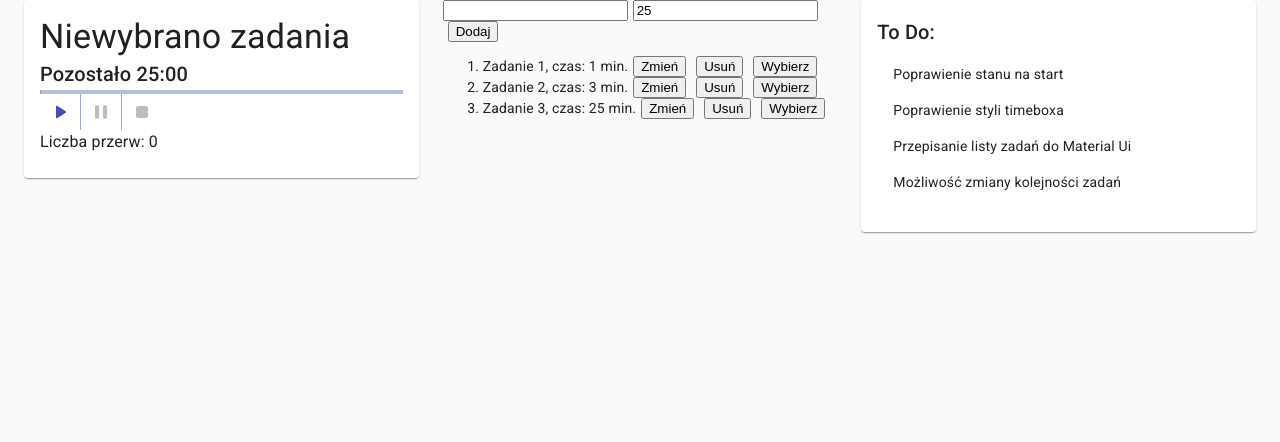
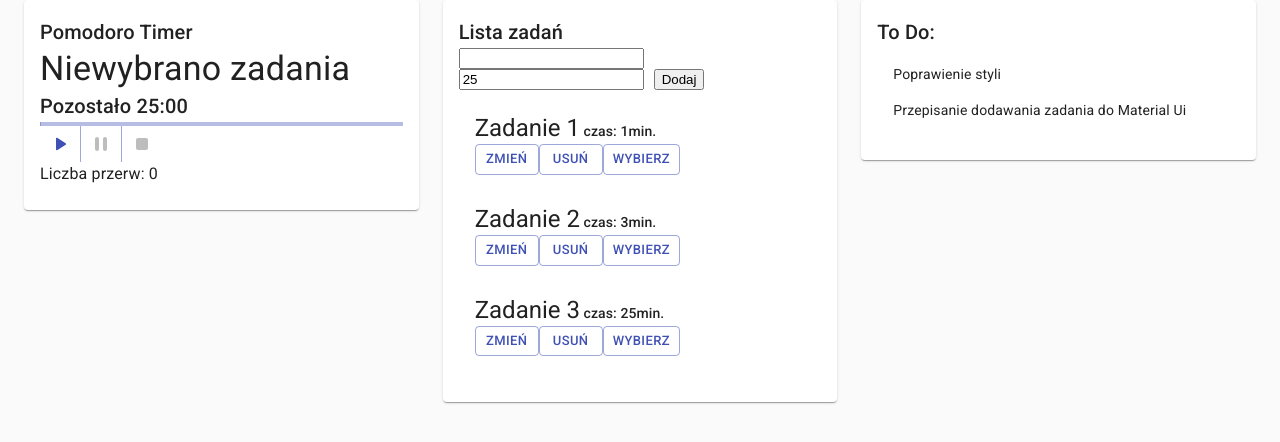
Before and after one commit to kubaadamczyklogin/pomodoro2, a React (Create React App) app: page / in a window 1280 px wide. Shown: the top 442 px of the page. Built offline with nearby package versions, Linux system fonts and the light colour scheme.

Commit message:
Przepisanie listy zadań do Material ui

```diff
--- a/src/components/App.js
+++ b/src/components/App.js
@@ -23,10 +23,10 @@ export default function App() {
                     To Do:
                   </Typography>
                   <List>
-                    <ListItem>Poprawienie stanu na start</ListItem>
-                    <ListItem>Poprawienie styli timeboxa</ListItem>
-                    <ListItem>Przepisanie listy zadań do Material Ui</ListItem>
-                    <ListItem>Możliwość zmiany kolejności zadań</ListItem>
+                    <ListItem>Poprawienie styli</ListItem>
+                    <ListItem>
+                      Przepisanie dodawania zadania do Material Ui
+                    </ListItem>
                   </List>
                 </CardContent>
               </Card>
--- a/src/components/Pomodoro.js
+++ b/src/components/Pomodoro.js
@@ -34,6 +34,7 @@ export class Pomodoro extends React.Component {
   handleStart = () => {
     const currentTime = Date.now();
 
+    if (!this.state.isPaused) {
       this.setState({
         pausesCount: 0,
         timeLeft: this.state.currentTaskDuration,
@@ -41,6 +42,12 @@ export class Pomodoro extends React.Component {
         startTime: currentTime,
         finishTime: currentTime + this.state.currentTaskDuration
       });
+    } else {
+      this.setState({
+        finishTime: currentTime + this.state.timeLeft,
+        isPaused: false
+      });
+    }
 
     this.startTimer();
   };
@@ -84,17 +91,7 @@ export class Pomodoro extends React.Component {
     this.backgroundTimer.currentTime = 0;
   }
 
-  togglePause = () => {
-    const isPaused = this.state.isPaused;
-    const currentTime = Date.now();
-
-    if (isPaused) {
-      this.setState({
-        finishTime: currentTime + this.state.timeLeft,
-        isPaused: false
-      });
-      this.startTimer();
-    } else {
+  handlePause = () => {
     this.setState((prevState) => {
       return {
         isPaused: true,
@@ -102,7 +99,6 @@ export class Pomodoro extends React.Component {
       };
     });
     this.stopTimer();
-    }
   };
 
   render() {
@@ -117,7 +113,7 @@ export class Pomodoro extends React.Component {
             isPaused={this.state.isPaused}
             onStart={this.handleStart}
             onStop={this.handleStop}
-            onPause={this.togglePause}
+            onPause={this.handlePause}
             pausesCount={this.state.pausesCount}
           />
         </Grid>
--- a/src/components/TaskItem.js
+++ b/src/components/TaskItem.js
@@ -1,12 +1,56 @@
 import React from "react";
+import {
+  ListItem,
+  ListItemText,
+  Typography,
+  Box,
+  ButtonGroup,
+  Button
+} from "@material-ui/core";
 
 export function TaskItem(props) {
   return (
-    <li>
-      <span>{props.title}</span>,<span> czas: {props.duration} min.</span>
-      <button onClick={props.onEdit}>Zmień</button>
-      <button onClick={props.onDelete}>Usuń</button>
-      <button onClick={props.onChoose}>Wybierz</button>
-    </li>
+    <ListItem>
+      <ListItemText
+        primary={
+          <>
+            <Typography variant="h5" component="span">
+              {props.title}
+            </Typography>
+            <Typography variant="subtitle2" component="span">
+              {" czas: " + props.duration + "min."}
+            </Typography>
+          </>
+        }
+        secondary={
+          <Box>
+            <Button
+              color="primary"
+              variant="outlined"
+              size="small"
+              onClick={props.onEdit}
+            >
+              Zmień
+            </Button>
+            <Button
+              color="primary"
+              variant="outlined"
+              size="small"
+              onClick={props.onDelete}
+            >
+              Usuń
+            </Button>
+            <Button
+              color="primary"
+              variant="outlined"
+              size="small"
+              onClick={props.onChoose}
+            >
+              Wybierz
+            </Button>
+          </Box>
+        }
+      />
+    </ListItem>
   );
 }
--- a/src/components/TaskList.js
+++ b/src/components/TaskList.js
@@ -2,6 +2,13 @@ import React from "react";
 import { v4 as uuidv4 } from "uuid";
 import { TaskItem } from "./TaskItem";
 import { TaskCreator } from "./TaskCreator";
+import {
+  Card,
+  CardContent,
+  Typography,
+  List,
+  ListItem
+} from "@material-ui/core";
 
 export class TaskList extends React.Component {
   state = {
@@ -60,12 +67,16 @@ export class TaskList extends React.Component {
     const activeClass = this.props.isActive ? "" : " inactive";
 
     return (
-      <div className={"TaskList" + activeClass}>
+      <Card className={"TaskList" + activeClass}>
+        <CardContent>
+          <Typography variant="h6" component="h2">
+            Lista zadań
+          </Typography>
           <TaskCreator onConfirm={this.handleTaskAdd} />
-        <ol>
+          <List>
             {this.state.tasks.map((task) =>
               task.editing ? (
-              <li key={task.id}>
+                <ListItem key={task.id}>
                   <TaskCreator
                     id={task.id}
                     title={task.title}
@@ -73,7 +84,7 @@ export class TaskList extends React.Component {
                     isEditing={true}
                     onConfirm={this.handleTaskEdit}
                   />
-              </li>
+                </ListItem>
               ) : (
                 <TaskItem
                   key={task.id}
@@ -86,8 +97,9 @@ export class TaskList extends React.Component {
                 />
               )
             )}
-        </ol>
-      </div>
+          </List>
+        </CardContent>
+      </Card>
     );
   }
 }
--- a/src/components/Timebox.js
+++ b/src/components/Timebox.js
@@ -30,6 +30,9 @@ export class Timebox extends React.Component {
     return (
       <Card className="Timebox">
         <CardContent>
+          <Typography variant="h6" component="h2">
+            Pomodoro Timer
+          </Typography>
           <Typography variant="h4" component="h2">
             {this.props.title}
           </Typography>
@@ -43,15 +46,15 @@ export class Timebox extends React.Component {
             >
               <Button
                 onClick={this.props.onStart}
-                disabled={this.props.isRunning}
+                disabled={this.props.isRunning && !this.props.isPaused}
               >
                 <PlayArrowRounded />
               </Button>
               <Button
                 onClick={this.props.onPause}
-                disabled={!this.props.isRunning}
+                disabled={!this.props.isRunning || this.props.isPaused}
               >
-                {this.props.isPaused ? <PauseRounded /> : <PauseRounded />}
+                <PauseRounded />
               </Button>
               <Button
                 onClick={this.props.onStop}
```
Lines whose indentation alone changed are shown as unchanged.
